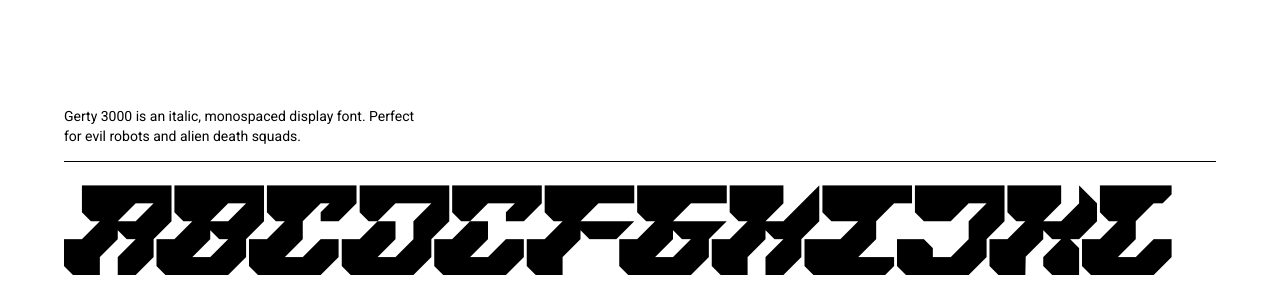
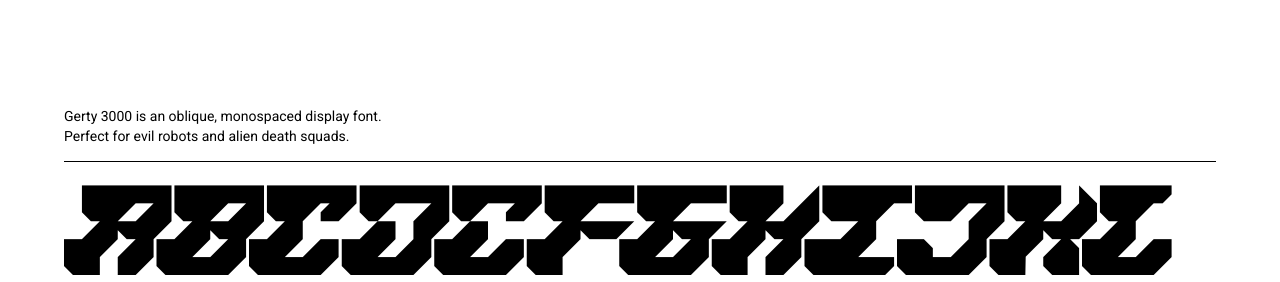
Before and after one commit to aidensymes/fonts.aidensymes.com, a Jekyll site: the page built from _fonts/gerty-3000.markdown, in a window 1280 px wide. Shown: the part 573-855 px from the top of the page. Built offline with Jekyll 4.4.1, drawn with Linux system fonts in a browser that asks for light colours.

Commit message:
Updated Gerty 3000

```diff
--- a/_fonts/gerty-3000.markdown
+++ b/_fonts/gerty-3000.markdown
@@ -12,7 +12,7 @@ homeentry: Aliens
 homeweight: 400
 image: "/uploads/gerty_header.svg"
 samples:
-- blurb: Gerty 3000 is an italic, monospaced display font. Perfect for evil robots
+- blurb: Gerty 3000 is an oblique, monospaced display font. Perfect for evil robots
     and alien death squads.
   entry: abcdefghijklmnopqrstuvwxyz1234567890
   weight:
```
